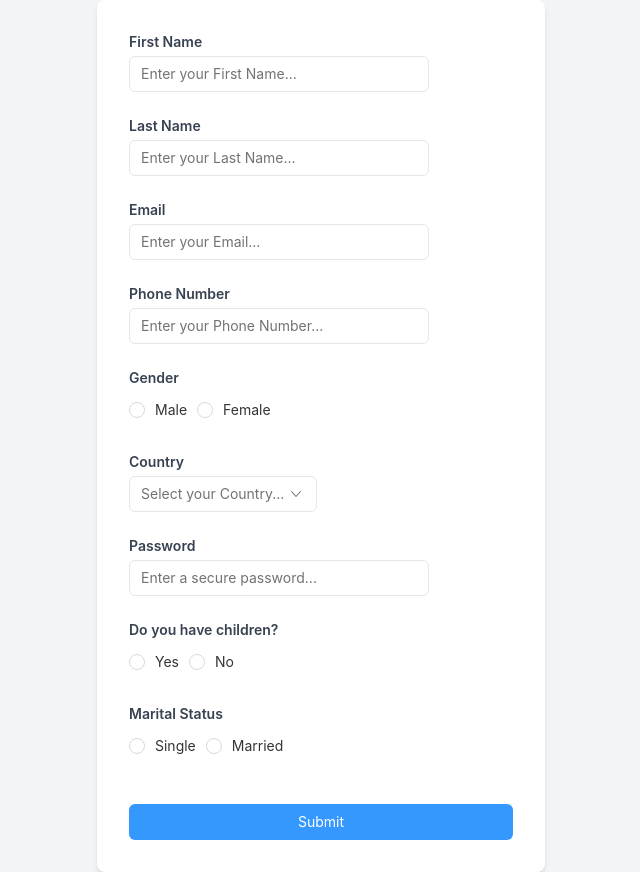
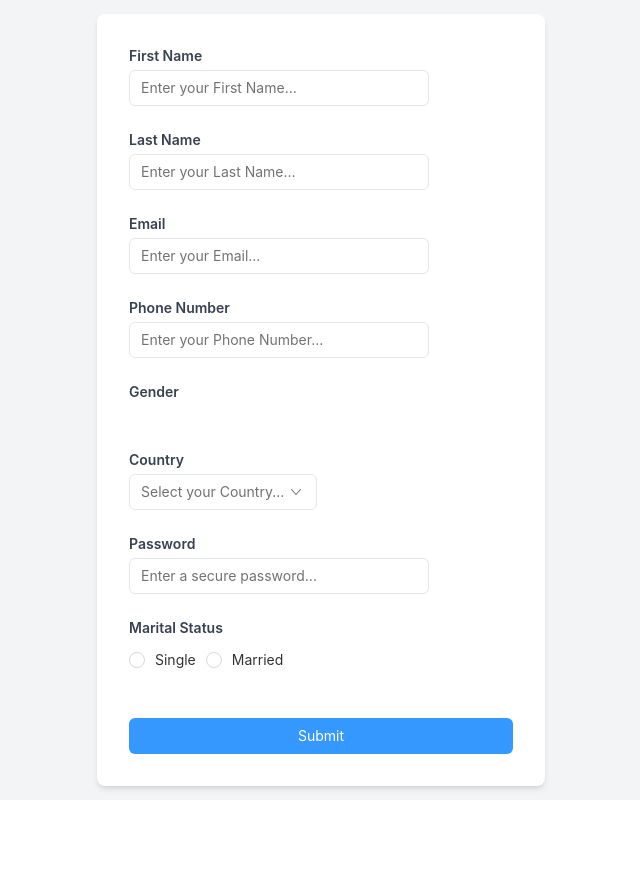
Before and after one commit to mitramansouri/rsuite-project-atlas, a React (Create React App) app: page / in a window 1280 px wide. Shown: the whole page, without its empty margins (319-959 px from the left). After the commit the page ends 800 px from the top, so only its background shows below. Built offline with nearby package versions, Linux system fonts and the light colour scheme.

Commit message:
erfan help

```diff
--- a/src/App.js
+++ b/src/App.js
@@ -36,7 +36,7 @@ const generateSchema = (fields) => {
 };
 
 const App = () => {
-  const formRef = useRef(null); // Use useRef to avoid re-renders
+  const formRef = useRef(null);
   const [formValues, setFormValues] = useState({});
   const [errors, setErrors] = useState({});
   const schema = generateSchema(formFields);
@@ -49,162 +49,139 @@ const App = () => {
     }
   };
 
-  // return (
-  //   <div className="flex items-center justify-center min-h-screen bg-gray-100">
-  //     <Form
-  //       ref={formRef} // Assign the form reference here
-  //       model={schema}
-  //       formValue={formValues}
-  //       onChange={setFormValues}
-  //       onCheck={setErrors}
-  //       className="bg-white p-8 rounded-lg shadow-md w-full max-w-md space-y-4"
-  //     >
-  //       {formFields.map((field, index) => {
-  //         // Conditional rendering for "First Child's Name" field
-  //         if (field.name === 'firstchildName' && formValues.children !== 'Yes') {
-  //           return null;
-  //         }
+  const renderFields = () => {
+    const renderedFields = [];
 
-  //         // Conditional rendering for "Spouse's Name" field
-  //         if (field.name === 'spouseName' && formValues.maritalStatus !== 'Married') {
-  //           return null;
-  //         }
+    // Render all fields above "Marital Status"
+    const fieldsAboveMaritalStatus = formFields.filter(
+      (field) => !['maritalStatus', 'spouseName', 'children', 'firstchildName'].includes(field.name)
+    );
+    fieldsAboveMaritalStatus.forEach((field) => {
+      renderedFields.push(
+        <Form.Group controlId={field.name} key={field.name}>
+          <Form.ControlLabel className="block font-semibold text-gray-700">
+            {field.label}
+          </Form.ControlLabel>
+          <Form.Control
+            name={field.name}
+            type={field.type === 'password' ? 'password' : 'text'}
+            placeholder={field.placeholder}
+            accepter={
+              field.type === 'select' ? SelectPicker : field.type === 'radio' ? RadioGroup : Input
+            }
+            data={
+              field.type === 'select'
+                ? field.values.map((value) => ({ label: value, value }))
+                : undefined
+            }
+            inline={field.type === 'radio'}
+          />
+        </Form.Group>
+      );
+    });
 
-  //         return (
-  //           <Form.Group controlId={field.name} key={index}>
-  //             <Form.ControlLabel className="block font-semibold text-gray-700">
-  //               {field.label}
-  //             </Form.ControlLabel>
+    // Render "Marital Status" section below "Country"
+    const maritalStatusField = formFields.find((field) => field.name === 'maritalStatus');
+    if (maritalStatusField) {
+      renderedFields.push(
+        <Form.Group controlId={maritalStatusField.name} key={maritalStatusField.name}>
+          <Form.ControlLabel className="block font-semibold text-gray-700">
+            {maritalStatusField.label}
+          </Form.ControlLabel>
+          <Form.Control
+            name={maritalStatusField.name}
+            accepter={RadioGroup}
+            inline
+          >
+            {maritalStatusField.values.map((value) => (
+              <Radio value={value} key={value} className="mr-4">
+                {value}
+              </Radio>
+            ))}
+          </Form.Control>
+        </Form.Group>
+      );
+    }
 
-  //             {field.type === 'textfield' || field.type === 'email' || field.type === 'password' || field.type === 'phone' ? (
-  //               <Form.Control
-  //                 name={field.name}
-  //                 type={field.inputType || 'text'}
-  //                 placeholder={field.placeholder}
-  //                 accepter={Input}
-  //               />
-  //             ) : field.type === 'radio' ? (
-  //               <Form.Control
-  //                 name={field.name}
-  //                 accepter={RadioGroup}
-  //                 inline
-  //               >
-  //                 {field.values.map((option, i) => (
-  //                   <Radio key={i} value={option} className="mr-4">
-  //                     {option}
-  //                   </Radio>
-  //                 ))}
-  //               </Form.Control>
-  //             ) : field.type === 'select' ? (
-  //               <Form.Control
-  //                 name={field.name}
-  //                 accepter={SelectPicker}
-  //                 data={field.values.map((option) => ({ label: option, value: option }))}
-  //                 placeholder={field.placeholder}
-  //                 block
-  //               />
-  //             ) : null}
-  //           </Form.Group>
-  //         );
-  //       })}
+    // Render "Spouse's Name" if marital status is "Married"
+    if (formValues.maritalStatus === 'Married') {
+      const spouseField = formFields.find((field) => field.name === 'spouseName');
+      if (spouseField) {
+        renderedFields.push(
+          <Form.Group controlId={spouseField.name} key={spouseField.name}>
+            <Form.ControlLabel className="block font-semibold text-gray-700">
+              {spouseField.label}
+            </Form.ControlLabel>
+            <Form.Control
+              name={spouseField.name}
+              type="text"
+              placeholder={spouseField.placeholder}
+              accepter={Input}
+            />
+          </Form.Group>
+        );
+      }
+    }
 
-  //       <Button
-  //         appearance="primary"
-  //         onClick={handleSubmit}
-  //         className="w-full bg-blue-500 text-white font-bold py-2 px-4 rounded hover:bg-blue-600"
-  //       >
-  //         Submit
-  //       </Button>
-  //     </Form>
-  //   </div>
-  // );
+    // Render "Do you have children?" if marital status is "Married"
+    if (formValues.maritalStatus === 'Married') {
+      const childrenField = formFields.find((field) => field.name === 'children');
+      if (childrenField) {
+        renderedFields.push(
+          <Form.Group controlId={childrenField.name} key={childrenField.name}>
+            <Form.ControlLabel className="block font-semibold text-gray-700">
+              {childrenField.label}
+            </Form.ControlLabel>
+            <Form.Control
+              name={childrenField.name}
+              accepter={RadioGroup}
+              inline
+            >
+              {childrenField.values.map((value) => (
+                <Radio value={value} key={value} className="mr-4">
+                  {value}
+                </Radio>
+              ))}
+            </Form.Control>
+          </Form.Group>
+        );
+      }
+    }
+
+    // Render "First Child's Name" if "Do you have children?" is "Yes"
+    if (formValues.children === 'Yes') {
+      const firstChildField = formFields.find((field) => field.name === 'firstchildName');
+      if (firstChildField) {
+        renderedFields.push(
+          <Form.Group controlId={firstChildField.name} key={firstChildField.name}>
+            <Form.ControlLabel className="block font-semibold text-gray-700">
+              {firstChildField.label}
+            </Form.ControlLabel>
+            <Form.Control
+              name={firstChildField.name}
+              type="text"
+              placeholder={firstChildField.placeholder}
+              accepter={Input}
+            />
+          </Form.Group>
+        );
+      }
+    }
+
+    return renderedFields;
+  };
+
   return (
     <div className="flex items-center justify-center min-h-screen bg-gray-100">
       <Form
-        ref={formRef} // Assign the form reference here
+        ref={formRef}
         model={schema}
         formValue={formValues}
         onChange={setFormValues}
         onCheck={setErrors}
         className="bg-white p-8 rounded-lg shadow-md w-full max-w-md space-y-4"
       >
-        {formFields.map((field, index) => {
-          if (field.name === 'spouseName' || field.name === 'maritalStatus') {
-            // Skip rendering the fields here to handle them together below
-            return null;
-          }
-
-          // Conditional rendering for "First Child's Name" field
-          if (field.name === 'firstchildName' && formValues.children !== 'Yes') {
-            return null;
-          }
-
-          return (
-            <Form.Group controlId={field.name} key={index}>
-              <Form.ControlLabel className="block font-semibold text-gray-700">
-                {field.label}
-              </Form.ControlLabel>
-
-              {field.type === 'textfield' || field.type === 'email' || field.type === 'password' || field.type === 'phone' ? (
-                <Form.Control
-                  name={field.name}
-                  type={field.inputType || 'text'}
-                  placeholder={field.placeholder}
-                  accepter={Input}
-                />
-              ) : field.type === 'radio' ? (
-                <Form.Control
-                  name={field.name}
-                  accepter={RadioGroup}
-                  inline
-                >
-                  {field.values.map((option, i) => (
-                    <Radio key={i} value={option} className="mr-4">
-                      {option}
-                    </Radio>
-                  ))}
-                </Form.Control>
-              ) : field.type === 'select' ? (
-                <Form.Control
-                  name={field.name}
-                  accepter={SelectPicker}
-                  data={field.values.map((option) => ({ label: option, value: option }))}
-                  placeholder={field.placeholder}
-                  block
-                />
-              ) : null}
-            </Form.Group>
-          );
-        })}
-
-        {/* Handle Marital Status and Spouse's Name together */}
-        <Form.Group controlId="maritalStatus">
-          <Form.ControlLabel className="block font-semibold text-gray-700">
-            Marital Status
-          </Form.ControlLabel>
-          <Form.Control
-            name="maritalStatus"
-            accepter={RadioGroup}
-            inline
-          >
-            <Radio value="Single" className="mr-4">Single</Radio>
-            <Radio value="Married" className="mr-4">Married</Radio>
-          </Form.Control>
-        </Form.Group>
-        {formValues.maritalStatus === 'Married' && (
-          <Form.Group controlId="spouseName">
-            <Form.ControlLabel className="block font-semibold text-gray-700">
-              Spouse's Name
-            </Form.ControlLabel>
-            <Form.Control
-              name="spouseName"
-              type="text"
-              placeholder="Enter your spouse's name"
-              accepter={Input}
-            />
-          </Form.Group>
-        )}
-
+        {renderFields()}
         <Button
           appearance="primary"
           onClick={handleSubmit}
@@ -215,7 +192,6 @@ const App = () => {
       </Form>
     </div>
   );
-
 };
 
 export default App;
```
